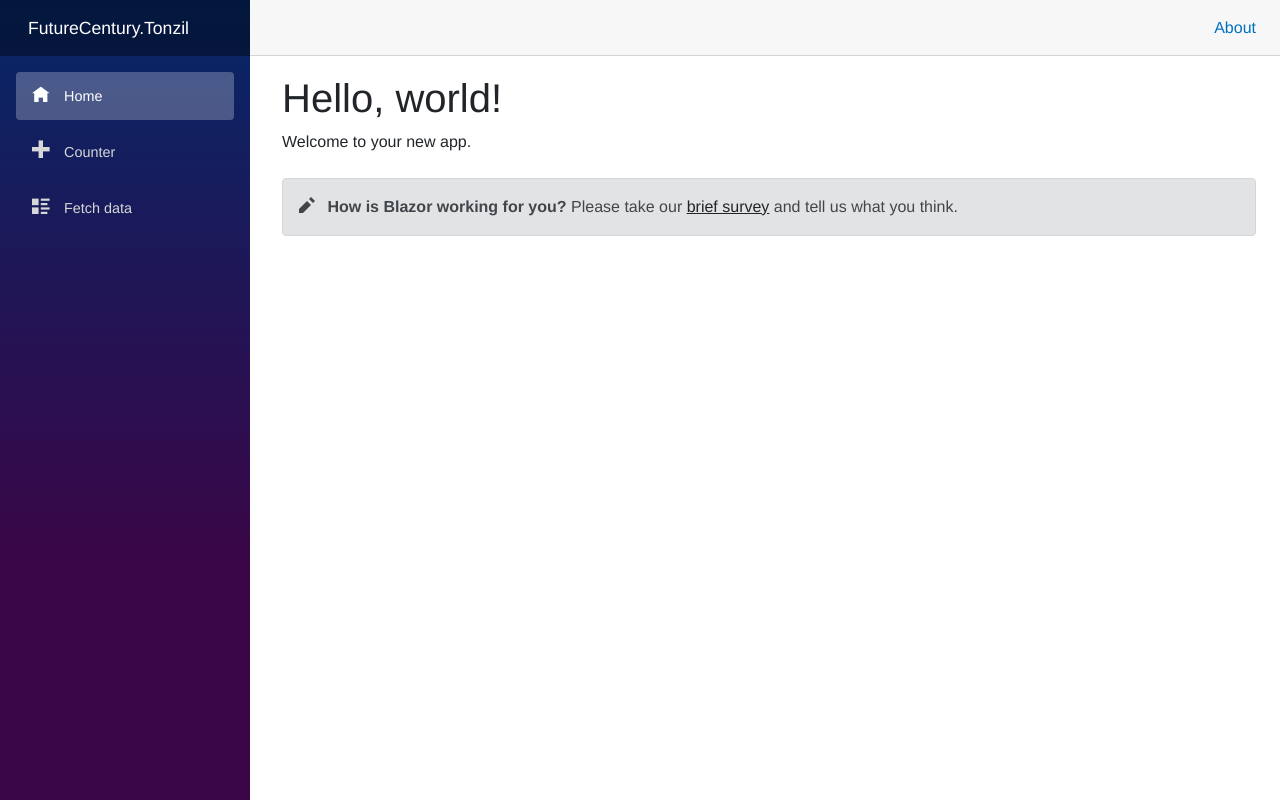
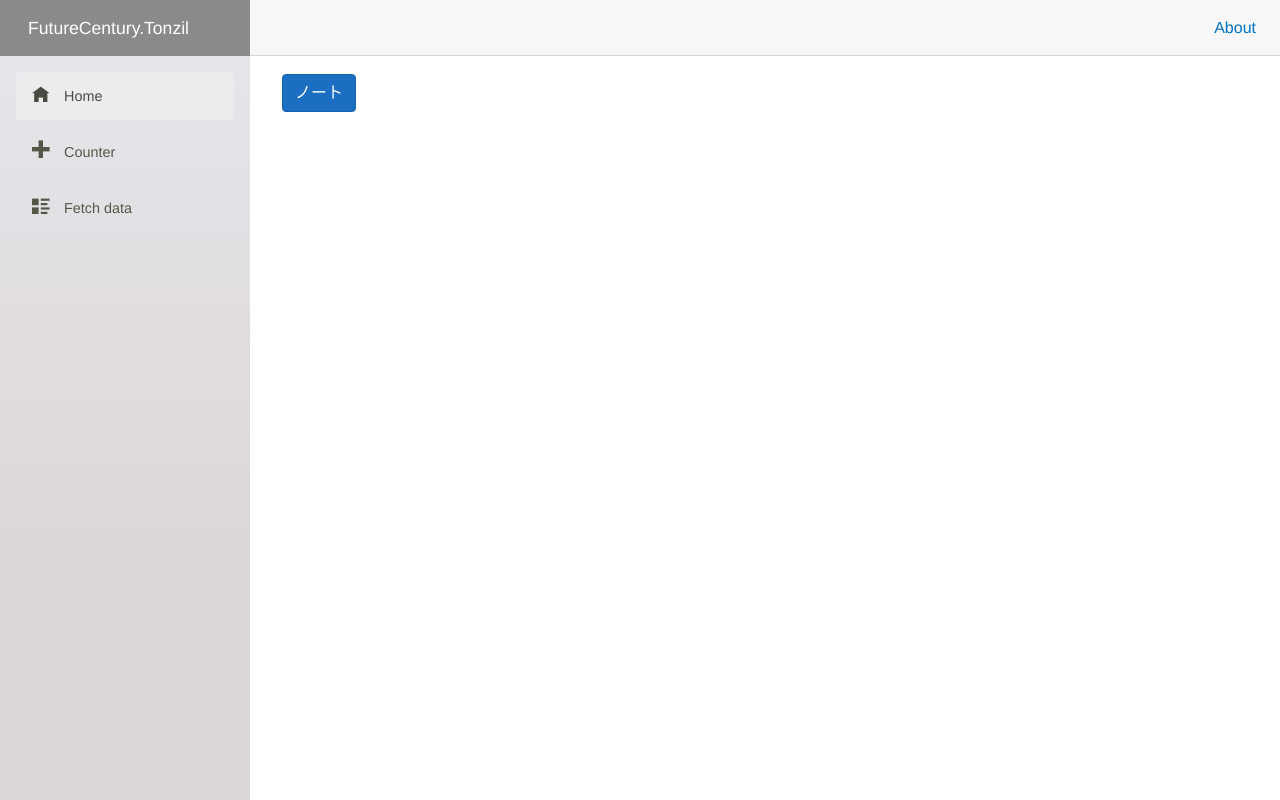
Before and after one commit to noqisofon/Future_Century_Tonzil, an ASP.NET Core app: page / in a window 1280 px wide. Run offline with ASP.NET Core 8, Linux system fonts and the light colour scheme; style sheets or scripts are compiled from the project's sources.

Commit message:
razor 部分をちょっと変えてみた
- Modal の出し方がわからんぬ

```diff
--- a/FutureCentury.Tonzil/Pages/Index.razor
+++ b/FutureCentury.Tonzil/Pages/Index.razor
@@ -1,7 +1,9 @@
 @page "/"
 
-<h1>Hello, world!</h1>
+<button class="btn btn-primary" @onclick="Note">ノート</button>
 
-Welcome to your new app.
-
-<SurveyPrompt Title="How is Blazor working for you?" />
+@code {
+    private void Note() {
+        // ノートダイアログを表示する。
+    }
+}
--- a/FutureCentury.Tonzil/Shared/MainLayout.razor.css
+++ b/FutureCentury.Tonzil/Shared/MainLayout.razor.css
@@ -9,7 +9,7 @@ main {
 }
 
 .sidebar {
-    background-image: linear-gradient(180deg, rgb(5, 39, 103) 0%, #3a0647 70%);
+    background-image: linear-gradient(180deg, rgb(231, 231, 235) 0%, #dcd6d9 70%);
 }
 
 .top-row {
--- a/FutureCentury.Tonzil/Shared/NavMenu.razor.css
+++ b/FutureCentury.Tonzil/Shared/NavMenu.razor.css
@@ -4,7 +4,7 @@
 
 .top-row {
     height: 3.5rem;
-    background-color: rgba(0,0,0,0.4);
+    background-color: rgba(0, 0, 0, 0.4);
 }
 
 .navbar-brand {
@@ -32,7 +32,7 @@
     }
 
     .nav-item ::deep a {
-        color: #d7d7d7;
+        color: #555647;
         border-radius: 4px;
         height: 3rem;
         display: flex;
@@ -40,15 +40,15 @@
         line-height: 3rem;
     }
 
-.nav-item ::deep a.active {
-    background-color: rgba(255,255,255,0.25);
-    color: white;
-}
+        .nav-item ::deep a.active {
+            background-color: rgba(255, 255, 255, 0.25);
+            color: #494a41;
+        }
 
-.nav-item ::deep a:hover {
-    background-color: rgba(255,255,255,0.1);
-    color: white;
-}
+        .nav-item ::deep a:hover {
+            background-color: rgba(255, 255, 255, 0.1);
+            color: #494a41;
+        }
 
 @media (min-width: 641px) {
     .navbar-toggler {
--- /dev/null
+++ b/FutureCentury.Tonzil/Shared/NoteDialog.razor
@@ -0,0 +1,18 @@
+<div class="modal" tabindex="-1">
+  <div class="modal-dialog">
+    <div class="modal-content">
+      <div class="modal-header">
+        <h5 class="modal-title">あなたのお気持ちを聞かせてください</h5>
+        <button type="button" class="btn-close" data-bs-dismiss="modal" aria-label="Close"></button>
+      </div>  <!-- .modal-header -->
+      <div class="modal-body">
+        <textarea>
+        </textarea>
+      </div>  <!-- .modal-body -->
+      <div class="modal-footer">
+        <button type="button" class="btn btn-secondary" data-bs-dissmiss="modal">やめとく</button>
+        <button type="button" class="btn btn-primary">投稿</button>
+      </div>  <!-- .modal-footer -->
+    </div>  <!-- .modal-content -->
+  </div>  <!-- .modal-dialog -->
+</div>  <!-- .modal -->
--- a/FutureCentury.Tonzil/wwwroot/index.html
+++ b/FutureCentury.Tonzil/wwwroot/index.html
@@ -23,7 +23,5 @@
     </div>
 
     <script src="_framework/blazor.webview.js" autostart="false"></script>
-
 </body>
-
 </html>
```
Also changed, not shown: 1 other file. Lines whose indentation alone changed are shown as unchanged.
